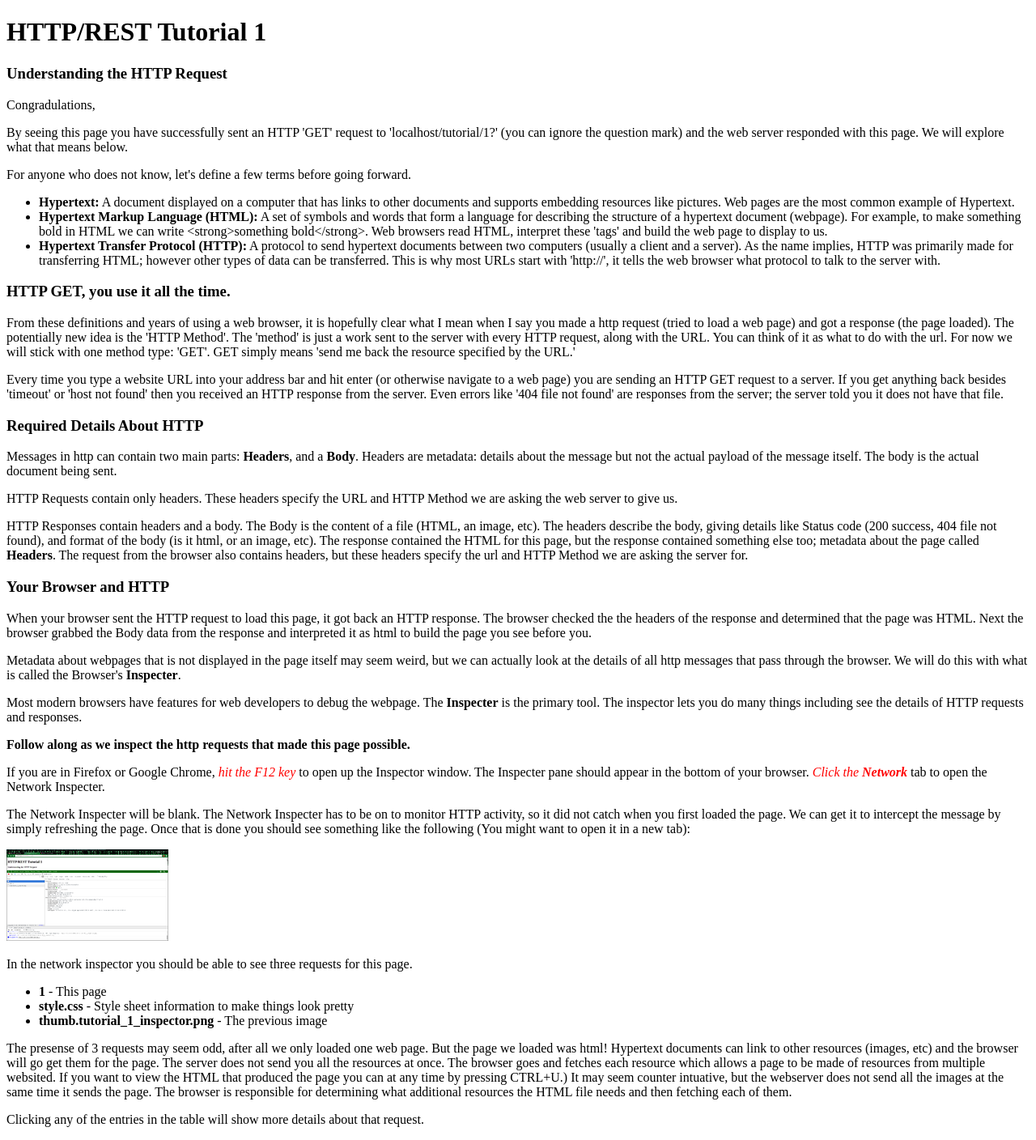
After one commit to diamondman/http-rest-tutorial, a Flask app: page /tutorial/1 in a window 1280 px wide. The commit adds this page. Shown: the whole page at 81% size. Run offline with Flask 2, Linux system fonts and the light colour scheme.

Commit message:
Work on tutorial 1.

```diff
--- a/main.py
+++ b/main.py
@@ -1,6 +1,6 @@
 #!/usr/bin/python3
 
-from flask import Flask, render_template, request
+from flask import Flask, render_template, request, redirect
 from flask.ext.sqlalchemy import SQLAlchemy
 
 """Every library has some form of suggested startup.
@@ -109,6 +109,20 @@ def plant_delete_view(plantid):
     #No need to render a template since this endpoint can only be accessed through javascript.
     return "SUCCESS"
 
+
+####################################################################
+####################Tutorial routes#################################
+#These are for showing how http and rest work with mostly templates#
+####################################################################
+@app.route("/tutorial")
+def tutorials_view():
+    return redirect("/tutorial/1")
+
+@app.route("/tutorial/<int:tut_num>")
+def tutorial_view(tut_num):
+    return render_template("tutorial_%d.html"%tut_num, tut_num=tut_num)
+
+
 #http://stackoverflow.com/questions/419163/what-does-if-name-main-do
 if __name__ == '__main__':
     app.run()
--- a/static/style.css
+++ b/static/style.css
@@ -8,10 +8,13 @@ table.entries td {
     padding: 5px;
 }
 
-.spansidebysideFormat
-{
+.spansidebysideFormat {
     text-align: left;
     display: table-cell;
     min-width: 10px;
     padding-right: 10px;
 }
+
+em.tut_action {
+    color: #FF0000
+}
--- a/templates/home.html
+++ b/templates/home.html
@@ -2,4 +2,5 @@
 {% block body %}
 <p>Welcome to the all new Plant Tracker.</p>
 <p><a href="/plant">View Plants.</a></p>
+<p><a href="/tutorial">Start HTTP/REST/etc tutorial.</a></p>
 {% endblock %}
--- a/templates/layout.html
+++ b/templates/layout.html
@@ -12,10 +12,6 @@
   </head>
   <body>
     <h1>Plant Tracker 9001</h1>
-      {% for message in get_flashed_messages() %}
-      <div class=flash>{{ message }}</div>
-      {% endfor %}
-
       {% block body %}{% endblock %}
     </body>
 </html
--- /dev/null
+++ b/templates/tutorial_1.html
@@ -0,0 +1,56 @@
+{% extends "tutorial_layout.html" %}
+{% block body %}
+<h3>Understanding the HTTP Request</h3>
+
+<p>Congradulations, </p>
+<p>By seeing this page you have successfully sent an HTTP 'GET' request to '{{request.host+request.full_path}}' (you can ignore the question mark) and the web server responded with this page. We will explore what that means below.</p>
+
+<p>For anyone who does not know, let's define a few terms before going forward.</p>
+<ul>
+  <li><strong>Hypertext:</strong> A document displayed on a computer that has links to other documents and supports embedding resources like pictures. Web pages are the most common example of Hypertext.</li>
+  <li><strong>Hypertext Markup Language (HTML):</strong> A set of symbols and words that form a language for describing the structure of a hypertext document (webpage). For example, to make something bold in HTML we can write &lt;strong&gt;something bold&lt;/strong&gt;. Web browsers read HTML, interpret these 'tags' and build the web page to display to us.</li>
+  <li><strong>Hypertext Transfer Protocol (HTTP):</strong> A protocol to send hypertext documents between two computers (usually a client and a server). As the name implies, HTTP was primarily made for transferring HTML; however other types of data can be transferred. This is why most URLs start with 'http://', it tells the web browser what protocol to talk to the server with.</li>
+</ul>
+
+<h3>HTTP GET, you use it all the time.</h3>
+
+<p>From these definitions and years of using a web browser, it is hopefully clear what I mean when I say you made a http request (tried to load a web page) and got a response (the page loaded). The potentially new idea is the 'HTTP Method'. The 'method' is just a work sent to the server with every HTTP request, along with the URL. You can think of it as what to do with the url. For now we will stick with one method type: 'GET'. GET simply means 'send me back the resource specified by the URL.' </p>
+
+<p>Every time you type a website URL into your address bar and hit enter (or otherwise navigate to a web page) you are sending an HTTP GET request to a server. If you get anything back besides 'timeout' or 'host not found' then you received an HTTP response from the server. Even errors like '404 file not found' are responses from the server; the server told you it does not have that file.</p>
+
+<h3>Required Details About HTTP</h3>
+
+<p>Messages in http can contain two main parts: <strong>Headers</strong>, and a <strong>Body</strong>. Headers are metadata: details about the message but not the actual payload of the message itself. The body is the actual document being sent.</p>
+
+<p>HTTP Requests contain only headers. These headers specify the URL and HTTP Method we are asking the web server to give us. </p>
+<p>HTTP Responses contain headers and a body. The Body is the content of a file (HTML, an image, etc). The headers describe the body, giving details like Status code (200 success, 404 file not found), and format of the body (is it html, or an image, etc).
+
+  The response contained the HTML for this page, but the response contained something else too; metadata about the page called <strong>Headers</strong>. The request from the browser also contains headers, but these headers specify the url and HTTP Method we are asking the server for.</p>
+
+<h3>Your Browser and HTTP</h3>
+<p>When your browser sent the HTTP request to load this page, it got back an HTTP response. The browser checked the the headers of the response and determined that the page was HTML. Next the browser grabbed the Body data from the response and interpreted it as html to build the page you see before you.</p>
+
+<p>Metadata about webpages that is not displayed in the page itself may seem weird, but we can actually look at the details of all http messages that pass through the browser. We will do this with what is called the Browser's <strong>Inspecter</strong>.</p>
+
+<p>Most modern browsers have features for web developers to debug the webpage. The <strong>Inspecter</strong> is the primary tool. The inspector lets you do many things including see the details of HTTP requests and responses.</p>
+
+<p><strong>Follow along as we inspect the http requests that made this page possible.</strong></p>
+
+<p>If you are in Firefox or Google Chrome, <em class="tut_action">hit the F12 key</em> to open up the Inspector window. The Inspecter pane should appear in the bottom of your browser. <em class="tut_action">Click the <strong>Network</strong></em> tab to open the Network Inspecter.</p>
+
+<p>The Network Inspecter will be blank. The Network Inspecter has to be on to monitor HTTP activity, so it did not catch when you first loaded the page. We can get it to intercept the message by simply refreshing the page. Once that is done you should see something like the following (You might want to open it in a new tab):</p>
+<a href="/static/tutorial_1_inspector.png"><img src="/static/thumb.tutorial_1_inspector.png"/></a>
+
+<p>In the network inspector you should be able to see three requests for this page.</p>
+<ul>
+  <li><strong>1</strong> - This page</li>
+  <li><strong>style.css</strong> - Style sheet information to make things look pretty</li>
+  <li><strong>thumb.tutorial_1_inspector.png</strong> - The previous image</li>
+</ul>
+<p>The presense of 3 requests may seem odd, after all we only loaded one web page. But the page we loaded was html! Hypertext documents can link to other resources (images, etc) and the browser will go get them for the page. The server does not send you all the resources at once. The browser goes and fetches each resource which allows a page to be made of resources from multiple websited.
+
+  If you want to view the HTML that produced the page you can at any time by pressing CTRL+U.) It may seem counter intuative, but the webserver does not send all the images at the same time it sends the page. The browser is responsible for determining what additional resources the HTML file needs and then fetching each of them.</p>
+
+
+<p>Clicking any of the entries in the table will show more details about that request.</p>
+{% endblock %}
--- /dev/null
+++ b/templates/tutorial_layout.html
@@ -0,0 +1,12 @@
+<!doctype html>
+<html>
+  <head>
+    <title>HTTP/REST Tutorial {{tut_num}}</title>
+    <link rel=stylesheet type=text/css href="{{ url_for('static', filename='style.css') }}">
+  </head>
+  <body>
+    <h1>HTTP/REST Tutorial {{tut_num}}</h1>
+
+      {% block body %}{% endblock %}
+    </body>
+</html
```
Also changed, not shown: README.md (added), static/thumb.tutorial_1_inspector.png (added), static/tutorial_1_inspector.png (added).
